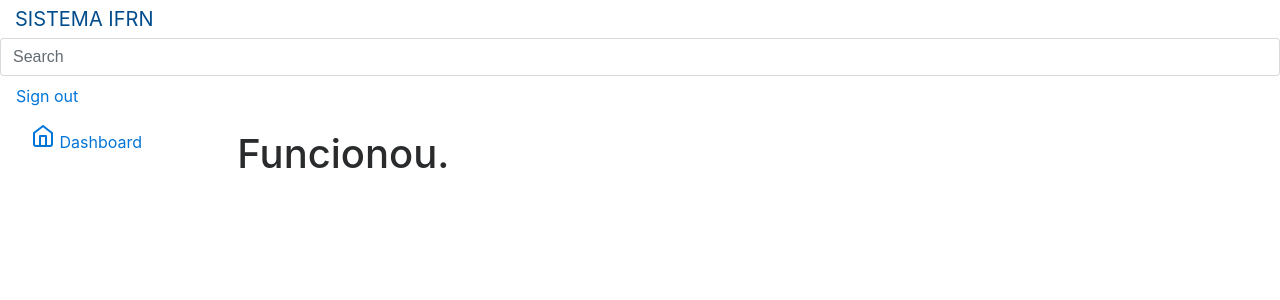
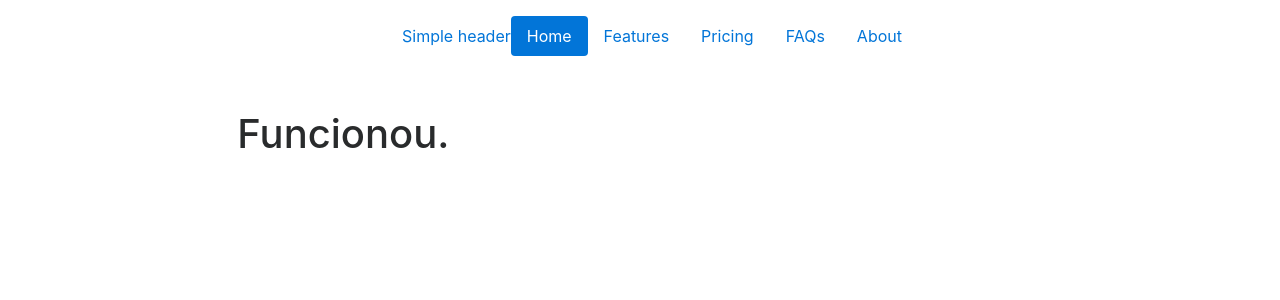
Before and after one commit to rafinhasdev/Assistente-Virtual, a Django app: page / in a window 1280 px wide. Shown: the top 300 px of the page. Run offline with Django 4.2, Linux system fonts and the light colour scheme.

Commit message:
Static ta funcionando

```diff
--- a/core/settings.py
+++ b/core/settings.py
@@ -11,6 +11,7 @@ https://docs.djangoproject.com/en/4.2/ref/settings/
 """
 
 from pathlib import Path
+import os
 
 # Build paths inside the project like this: BASE_DIR / 'subdir'.
 BASE_DIR = Path(__file__).resolve().parent.parent
@@ -117,8 +118,13 @@ USE_TZ = True
 # https://docs.djangoproject.com/en/4.2/howto/static-files/
 
 STATIC_URL = 'static/'
+STATICFILES_DIRS = [os.path.join(BASE_DIR, 'static/'),]
 
 # Default primary key field type
 # https://docs.djangoproject.com/en/4.2/ref/settings/#default-auto-field
 
 DEFAULT_AUTO_FIELD = 'django.db.models.BigAutoField'
+
+# Media files (Uploads)
+MEDIA_URL = '/media/'
+MEDIA_ROOT = os.path.join(BASE_DIR, 'media')
--- a/templates/base.html
+++ b/templates/base.html
@@ -4,44 +4,20 @@
 <head>
     <meta charset="UTF-8">
     <meta name="viewport" content="width=device-width, initial-scale=1.0">
-    <link href="{% static 'css/menu_bar.css' %}" rel="stylesheet">
+    <link rel="stylesheet" href="{% static 'css/menu_bar.css' %}">
     <link rel="stylesheet" href="https://getbootstrap.com/docs/4.0/dist/css/bootstrap.min.css" integrity="sha384-Gn5384xqQ1aoWXA+058RXPxPg6fy4IWvTNh0E263XmFcJlSAwiGgFAW/dAiS6JXm" crossorigin="anonymous">
     <title>Document</title>
 </head>
 <body>
-    <nav class="navbar navbar-dark sticky-top bg-dark flex-md-nowrap p-0">
-        <a class="navbar-brand col-sm-3 col-md-2 mr-0" href="#">SISTEMA IFRN</a>
-        <input class="form-control form-control-dark w-100" type="text" placeholder="Search" aria-label="Search">
-        <ul class="navbar-nav px-3">
-          <li class="nav-item text-nowrap">
-            <a class="nav-link" href="#">Sign out</a>
-          </li>
-        </ul>
-    </nav>
-    <div class="container-fluid">
-        <div class="row">
-          <nav class="col-md-2 d-none d-md-block bg-light sidebar">
-            <div class="sidebar-sticky">
-              <ul class="nav flex-column">
-                <li class="nav-item">
-                  <a class="nav-link active" href="{% url 'index' %}">
-                    <svg xmlns="http://www.w3.org/2000/svg" width="24" height="24" viewBox="0 0 24 24" fill="none" stroke="currentColor" stroke-width="2" stroke-linecap="round" stroke-linejoin="round" class="feather feather-home"><path d="M3 9l9-7 9 7v11a2 2 0 0 1-2 2H5a2 2 0 0 1-2-2z"></path><polyline points="9 22 9 12 15 12 15 22"></polyline></svg>
-                    Dashboard <span class="sr-only">(current)</span>
-                  </a>
-                </li>
 
-              </ul>
-            </div>
-          </nav>
+  <div class="container"> <header class="d-flex flex-wrap justify-content-center py-3 mb-4 border-bottom"> <a href="/" class="d-flex align-items-center mb-3 mb-md-0 me-md-auto link-body-emphasis text-decoration-none"> <svg class="bi me-2" width="40" height="32" aria-hidden="true"><use xlink:href="#bootstrap"></use></svg> <span class="fs-4">Simple header</span> </a> <ul class="nav nav-pills"> <li class="nav-item"><a href="#" class="nav-link active" aria-current="page">Home</a></li> <li class="nav-item"><a href="#" class="nav-link">Features</a></li> <li class="nav-item"><a href="#" class="nav-link">Pricing</a></li> <li class="nav-item"><a href="#" class="nav-link">FAQs</a></li> <li class="nav-item"><a href="#" class="nav-link">About</a></li> </ul> </header> </div>
 
-          <main role="main" class="col-md-9 ml-sm-auto col-lg-10 pt-3 px-4"><div class="chartjs-size-monitor" style="position: absolute; inset: 0px; overflow: hidden; pointer-events: none; visibility: hidden; z-index: -1;"><div class="chartjs-size-monitor-expand" style="position:absolute;left:0;top:0;right:0;bottom:0;overflow:hidden;pointer-events:none;visibility:hidden;z-index:-1;"><div style="position:absolute;width:1000000px;height:1000000px;left:0;top:0"></div></div><div class="chartjs-size-monitor-shrink" style="position:absolute;left:0;top:0;right:0;bottom:0;overflow:hidden;pointer-events:none;visibility:hidden;z-index:-1;"><div style="position:absolute;width:200%;height:200%;left:0; top:0"></div></div></div>
+        <main role="main" class="col-md-9 ml-sm-auto col-lg-10 pt-3 px-4"><div class="chartjs-size-monitor" style="position: absolute; inset: 0px; overflow: hidden; pointer-events: none; visibility: hidden; z-index: -1;"><div class="chartjs-size-monitor-expand" style="position:absolute;left:0;top:0;right:0;bottom:0;overflow:hidden;pointer-events:none;visibility:hidden;z-index:-1;"><div style="position:absolute;width:1000000px;height:1000000px;left:0;top:0"></div></div><div class="chartjs-size-monitor-shrink" style="position:absolute;left:0;top:0;right:0;bottom:0;overflow:hidden;pointer-events:none;visibility:hidden;z-index:-1;"><div style="position:absolute;width:200%;height:200%;left:0; top:0"></div></div></div>
 
-           {% block center %}
+          {% block center %}
 
-           {% endblock %}
+          {% endblock %}
 
-          </main>
-        </div>
-      </div>
+        </main>
 </body>
 </html>
```
